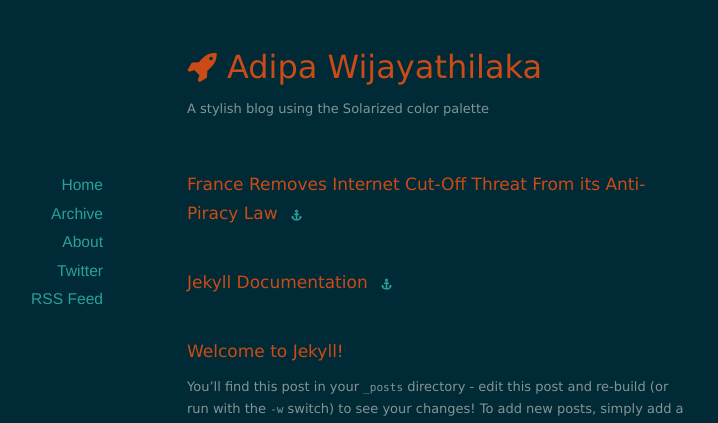
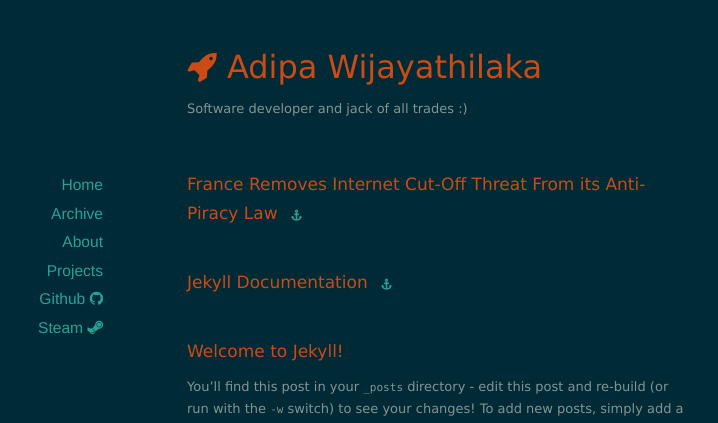
Before and after one commit to boarnoah/boarnoah.github.io, a Jekyll site: the page built from index.html, in a window 1280 px wide. Shown: the top 423 px of the page, without its empty margins (203-921 px from the left). Built offline with Jekyll 4.4.1, drawn with Linux system fonts in a browser that asks for light colours; nearby versions of some CDN libraries; the list of posts is cut into pages by our own code.

Commit message:
Added sidebar links, added relevant icon classes (css). Started on the projects list. Updated header.

```diff
--- a/_config.yml
+++ b/_config.yml
@@ -1,6 +1,6 @@
 name: Adipa Wijayathilaka
 url: http://example.org
-description: A stylish blog using the Solarized color palette
+description: Software developer and jack of all trades :)
 
 gems: [jekyll-paginate]
 
--- a/_layouts/default.html
+++ b/_layouts/default.html
@@ -36,8 +36,9 @@
           <li><a href="/">Home</a></li>
           <li><a href="/archives">Archive</a></li>
           <li><a href="/about">About</a></li>
-          <li><a href="http://twitter.com/redwall_hp">Twitter</a></li>
-          <li><a href="/feed.xml">RSS Feed</a></li>
+          <li><a href="/projects">Projects</a></li>
+		  <li><a href="https://github.com/boarnoah/">Github <i class="fa fa-github"></i> </a></li>
+		  <li><a href="http://steamcommunity.com/id/boarnoah">Steam <i class="fa fa-steam"></i> </a></li>
         </ul>
       </nav>
     </div>
--- a/assets/css/style.css
+++ b/assets/css/style.css
@@ -246,7 +246,37 @@ img.center {
 
 }
 
+/*** Nav UI ***/
+/*
+.hoverList{
+	background-color: #002a35;
+    color: #2aa198;
+	text-align: right;
+    padding-bottom: 2px;
+	padding-right: 1px;
+	padding-left: 1px;
+    font-size: 16px;
+    border: none;
+    cursor: pointer;
+}
 
+.hoverList:hover{
+	background-color: #073642;
+}
+*/
+/*
+
+a, a:active, a:visited {
+	text-decoration: none;
+	border-bottom: 1px solid #839496;
+	padding-bottom: 2px;
+}
+a:hover {
+	background-color: #839496;
+	color: #000000;
+}
+
+*/
 
 /*** Icons ***/
 @font-face {
@@ -305,3 +335,11 @@ img.center {
 .fa-rocket:before {
   content: "\f135";
 }
+
+.fa-github:before{
+  content: "\f09b";
+}
+
+.fa-steam:before{
+  content: "\f1b6";
+}
--- a/index.html
+++ b/index.html
@@ -1,6 +1,6 @@
 ---
 layout: default
-title: Solar Theme
+title: Adipa Wijayathilaka
 ---
 
 {% for post in paginator.posts %}
```
Also changed, not shown: _layouts/static_page.html (added, +16 -0 lines), projects/slam/index.html (added, +7 -0 lines).
